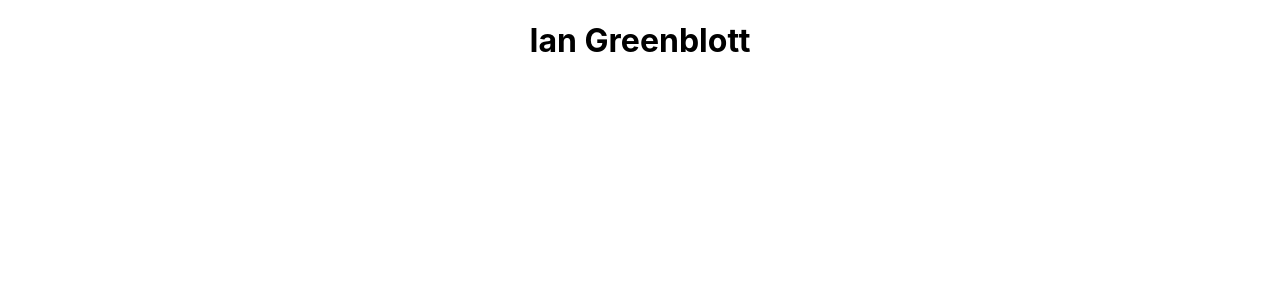
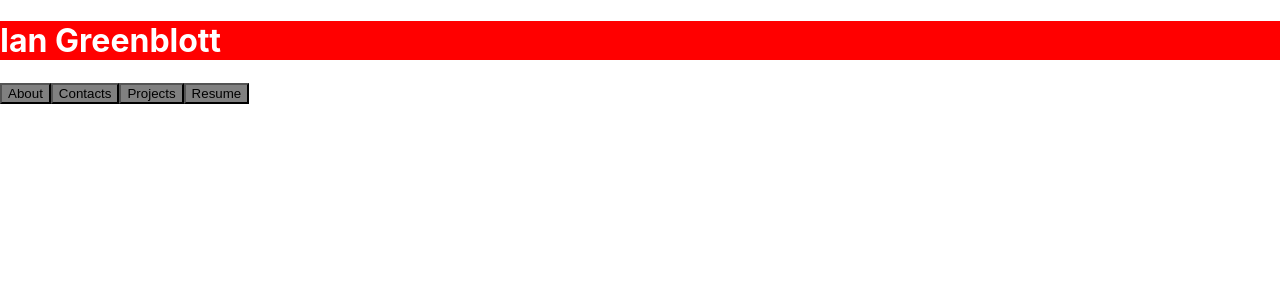
Before and after one commit to Zartender/ian-portfolio, a React (Create React App) app: page / in a window 1280 px wide. Shown: the top 300 px of the page. Built offline with nearby package versions, Linux system fonts and the light colour scheme.

Commit message:
Added buttons as comonetns to constheader.

```diff
--- a/src/App.js
+++ b/src/App.js
@@ -1,14 +1,16 @@
-
-import './App.css';
+import Header from "./components/Header";
+// import './App.css';
 
 function App() {
+
+
   return (
 
     // jsx
-    <div className="App">
-     <h1>Ian Greenblott</h1>
+    <div className='container'>
+     <Header title={'Ian Greenblott'}/>
     </div>
-  );
+  )
 }
 
 export default App;
--- /dev/null
+++ b/src/components/Button.js
@@ -0,0 +1,5 @@
+const Button = ({color, text}) => {
+    return <button style={{ backgroundColor: color }} className='btn'>{text}</button>
+}
+
+export default Button
--- /dev/null
+++ b/src/components/Header.js
@@ -0,0 +1,29 @@
+import PropTypes from 'prop-types'
+import Button from './Button'
+
+
+const Header = ({ title }) => {
+    return (
+        <header className='header'>
+        <h1 style={headingStyle}>{title}</h1>
+        <Button color='grey' text='About'/>
+        <Button color='grey' text='Contacts'/>
+        <Button color='grey' text='Projects'/>
+        <Button color='grey' text='Resume'/>
+        </header>
+    )
+}
+
+Header.defaultProps = {
+    title: 'Portfolio',
+}
+
+Header.propTypes = {
+    title: PropTypes.string.isRequired,
+}
+
+const headingStyle = {
+    color: 'white', backgroundColor: 'red'
+}
+
+export default Header
```
